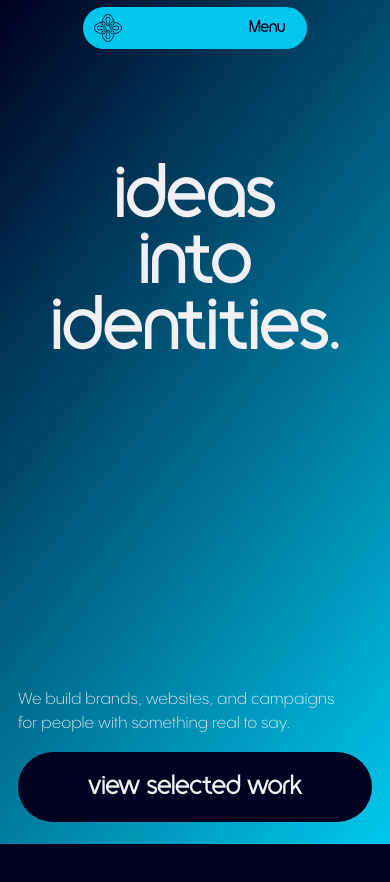
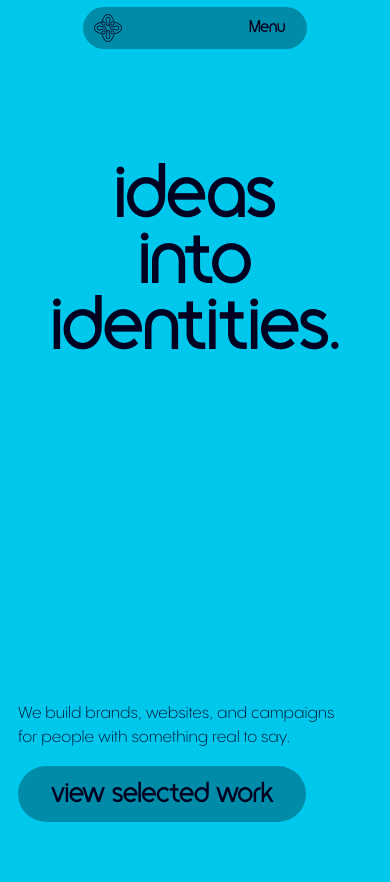
Before and after one commit to cedarandcactus/burgama-site-14.5, a Next.js app: page / in a window 390 px wide. Shown: the top 882 px of the page. Built offline with nearby package versions, Linux system fonts and the light colour scheme.

Commit message:
feat: update cyan-themed header styles and button casing

```diff
--- a/app/cyan-shell.css
+++ b/app/cyan-shell.css
@@ -61,11 +61,16 @@ body .cyan-header[data-home='true'][data-condensed='false'] .header-inner {
   max-width: none;
   min-height: clamp(48px, 5vw, 58px);
   padding: 2px clamp(18px, 2vw, 28px);
-  color: var(--brand-white);
+  color: var(--cyan-night);
   background: transparent;
   border: 0;
   border-radius: calc(var(--hero-frame-radius) - 8px);
   box-shadow: none;
+}
+
+body .cyan-header[data-home='true'][data-condensed='true'] .header-inner {
+  color: var(--cyan-night);
+  background: var(--cyan-shade);
 }
 
 body .cyan-header[data-work='true'] .header-inner {
@@ -210,15 +215,15 @@ body .cyan-header[data-work='true'] .header-nav a[aria-current='page'] {
 
 body .cyan-header[data-home='true'][data-condensed='false'] .header-nav a:is(:hover, :focus-visible),
 body .cyan-header[data-home='true'][data-condensed='false'] .header-nav a[aria-current='page'] {
-  color: var(--brand-white);
-  background: var(--cyan-night);
+  color: var(--cyan-night);
+  background: var(--cyan-shade);
 }
 
 body .cyan-header[data-home='true'][data-condensed='false'] .header-nav a:last-child {
   margin-left: 4px;
   padding-inline: 16px;
-  color: var(--brand-white);
-  background: var(--cyan-night);
+  color: var(--cyan-night);
+  background: var(--cyan-shade);
 }
 
 body .cyan-header .cyan-menu-trigger {
--- a/components/home/act-close.tsx
+++ b/components/home/act-close.tsx
@@ -5,7 +5,7 @@ export function ActClose() {
   return <>
     <section className="home-plate studio-plate" data-home-plate aria-labelledby="studio-heading">
       <h2 id="studio-heading" className="font-serif">Small team.<br />No handoffs.</h2>
-      <div className="studio-description"><p>You work with the people doing the thinking and making. Fewer layers. Faster decisions. Better work.</p><ModularButton href="/studio" wide>Meet the studio</ModularButton></div>
+      <div className="studio-description"><p>You work with the people doing the thinking and making. Fewer layers. Faster decisions. Better work.</p><ModularButton href="/studio" wide>meet the studio</ModularButton></div>
     </section>
     <SiteFooter home />
   </>
--- a/components/home/act-work.tsx
+++ b/components/home/act-work.tsx
@@ -10,7 +10,7 @@ export function ActWork() {
         <p>Different problems. Same standard: make the work clear, useful, and hard to ignore.</p>
       </div>
       <div className="featured-grid">{featuredProjects.map(project => <ProjectCard key={project.id} project={project} />)}</div>
-      <div className="section-outro"><ModularButton href="/work">Explore the work</ModularButton></div>
+      <div className="section-outro"><ModularButton href="/work">explore the work</ModularButton></div>
     </section>
   )
 }
--- a/components/home/home-page.module.css
+++ b/components/home/home-page.module.css
@@ -20,8 +20,8 @@
 .hero {
   position: relative;
   height: 280svh;
-  color: var(--brand-white);
-  background: var(--cyan-night);
+  color: var(--cyan-night);
+  background: var(--cyan-ink);
 }
 
 .heroStage {
@@ -32,7 +32,7 @@
   padding: 0;
   overflow: clip;
   isolation: isolate;
-  background: var(--cyan-night);
+  background: var(--cyan-ink);
 }
 
 .heroFrame {
@@ -41,11 +41,7 @@
   width: 100%;
   height: 100%;
   overflow: hidden;
-  background: linear-gradient(
-    128deg,
-    var(--cyan-night) 0%,
-    var(--cyan-ink) 100%
-  );
+  background: var(--cyan-ink);
   border: 0;
   border-radius: 0;
   box-shadow: none;
@@ -148,20 +144,21 @@
 
 .page .heroStatement :global(.pill) {
   --button-hover-bg: var(--cyan-night);
-  --button-hover-ink: var(--brand-white);
+  --button-hover-ink: var(--cyan-ink);
   flex: none;
   width: min(100%, var(--control-basis-width));
-  min-height: clamp(76px, 7vw, 94px);
-  padding: 15.5px 32px;
-  color: var(--brand-white);
-  background: var(--cyan-night);
+  min-width: 0;
+  min-height: 56px;
+  padding: 8px 28px;
+  color: var(--cyan-night);
+  background: var(--cyan-shade);
   border: 0;
-  font-size: clamp(26px, 2vw, 30px);
+  font-size: 27px;
   line-height: 1;
 }
 
 .page .heroStatement :global(.pill:hover) {
-  color: var(--brand-white);
+  color: var(--cyan-ink);
   background: var(--cyan-night);
 }
 
@@ -302,12 +299,13 @@
   align-items: center;
   min-height: 30px;
   padding: 5px 12px 6px;
-  color: color-mix(in srgb, currentColor 72%, transparent);
-  background: color-mix(in srgb, currentColor 11%, transparent);
+  color: var(--cyan-night);
+  background: var(--cyan-ink);
   border-radius: 999px;
   font-size: 14px;
   font-weight: 500;
   line-height: 1;
+  text-transform: lowercase;
 }
 
 .page :global(.project-tile-caption h3) {
@@ -330,27 +328,31 @@
 .page :global(.project-link-arrow) {
   width: 76px;
   height: 38px;
-  color: inherit;
-  border-color: currentColor;
+  color: var(--cyan-night);
+  background: var(--cyan-ink);
+  border: 0;
+  border-radius: 999px;
 }
 
 .page :global(.pill) {
-  --button-hover-bg: var(--cyan-ink);
+  --button-hover-bg: var(--cyan-shade);
   --button-hover-ink: var(--cyan-night);
-  min-height: 50px;
-  padding: 10px 32px;
-  color: inherit;
-  background: transparent;
-  border: 1px solid currentColor;
+  width: min(100%, var(--control-basis-width));
+  min-width: 0;
+  min-height: 56px;
+  padding: 8px 28px;
+  color: var(--cyan-night);
+  background: var(--cyan-ink);
+  border: 0;
   border-radius: 999px;
   font-family: var(--font-cenura), sans-serif;
-  font-size: 25px;
+  font-size: 27px;
   line-height: 1;
 }
 
 .page :global(.pill:hover) {
   color: var(--cyan-night);
-  background: var(--cyan-ink);
+  background: var(--cyan-shade);
 }
 
 .page :global(.section-outro) {
@@ -364,6 +366,8 @@
   display: grid;
   grid-template-columns: minmax(280px, .7fr) minmax(0, 1.3fr);
   gap: clamp(56px, 8vw, 140px);
+  color: var(--cyan-night);
+  background: var(--cyan-ink);
 }
 
 .page :global(.capabilities-intro) {
@@ -396,16 +400,10 @@
   gap: 64px;
   min-height: 250px;
   padding: clamp(20px, 2.2vw, 34px);
-  color: var(--cyan-night);
-  background: var(--cyan-ink);
+  color: var(--cyan-ink);
+  background: var(--cyan-night);
+  border: 0;
   border-radius: 22px;
-}
-
-.page :global(.capabilities-grid article:nth-child(2)),
-.page :global(.capabilities-grid article:nth-child(3)) {
-  color: var(--cyan-ink);
-  background: transparent;
-  border: 1px solid currentColor;
 }
 
 .page :global(.capabilities-grid h3) {
@@ -503,11 +501,11 @@
   }
 
   .page .heroStatement :global(.pill) {
-    align-self: stretch;
-    width: 100%;
-    min-height: 70px;
-    padding: 13.5px 24px;
-    font-size: 26px;
+    align-self: flex-start;
+    width: min(100%, var(--control-basis-width));
+    min-height: 56px;
+    padding: 8px 28px;
+    font-size: 27px;
   }
 
   .page :global(.section-intro) {
@@ -583,11 +581,6 @@
     font-size: 15px;
   }
 
-  .page .heroStatement :global(.pill) {
-    min-height: 66px;
-    padding-inline: 22px;
-    font-size: 24px;
-  }
 }
 
 @media (min-width: 700px) and (max-height: 620px) {
@@ -630,13 +623,6 @@
     font-size: 14px;
   }
 
-  .page .heroStatement :global(.pill) {
-    align-self: auto;
-    width: 250px;
-    min-height: 56px;
-    padding: 9px 24px;
-    font-size: 22px;
-  }
 }
 
 @media (prefers-reduced-motion: reduce) {
--- a/components/site-footer.module.css
+++ b/components/site-footer.module.css
@@ -87,6 +87,19 @@
 .footer[data-work='true'] .emailButton:is(:hover, :focus-visible) {
   color: var(--brand-white);
   background: var(--brand-navy);
+}
+
+.footer[data-home='true'] .emailButton {
+  width: min(100%, var(--control-basis-width));
+  min-width: 0;
+  color: var(--cyan-night);
+  background: var(--cyan-ink);
+  border: 0;
+}
+
+.footer[data-home='true'] .emailButton:is(:hover, :focus-visible) {
+  color: var(--cyan-night);
+  background: var(--cyan-shade);
 }
 
 .directory {
--- a/components/site-footer.tsx
+++ b/components/site-footer.tsx
@@ -8,7 +8,7 @@ export function SiteFooter({ home = false, work = false }: { home?: boolean; wor
         <h2 className="font-serif">Have something worth making?</h2>
         <div className={styles.invitationAction}>
           <p>Bring us the idea, the problem, or the half-finished thought. We&apos;ll help make it clear and make it work.</p>
-          <a className={styles.emailButton} href="mailto:hello@burgama.com">Start a project</a>
+          <a className={styles.emailButton} href="mailto:hello@burgama.com">start a project</a>
         </div>
       </div>
       <div className={styles.directory}>
```
Also changed, not shown: lib/projects.ts (+7 -6 lines).
